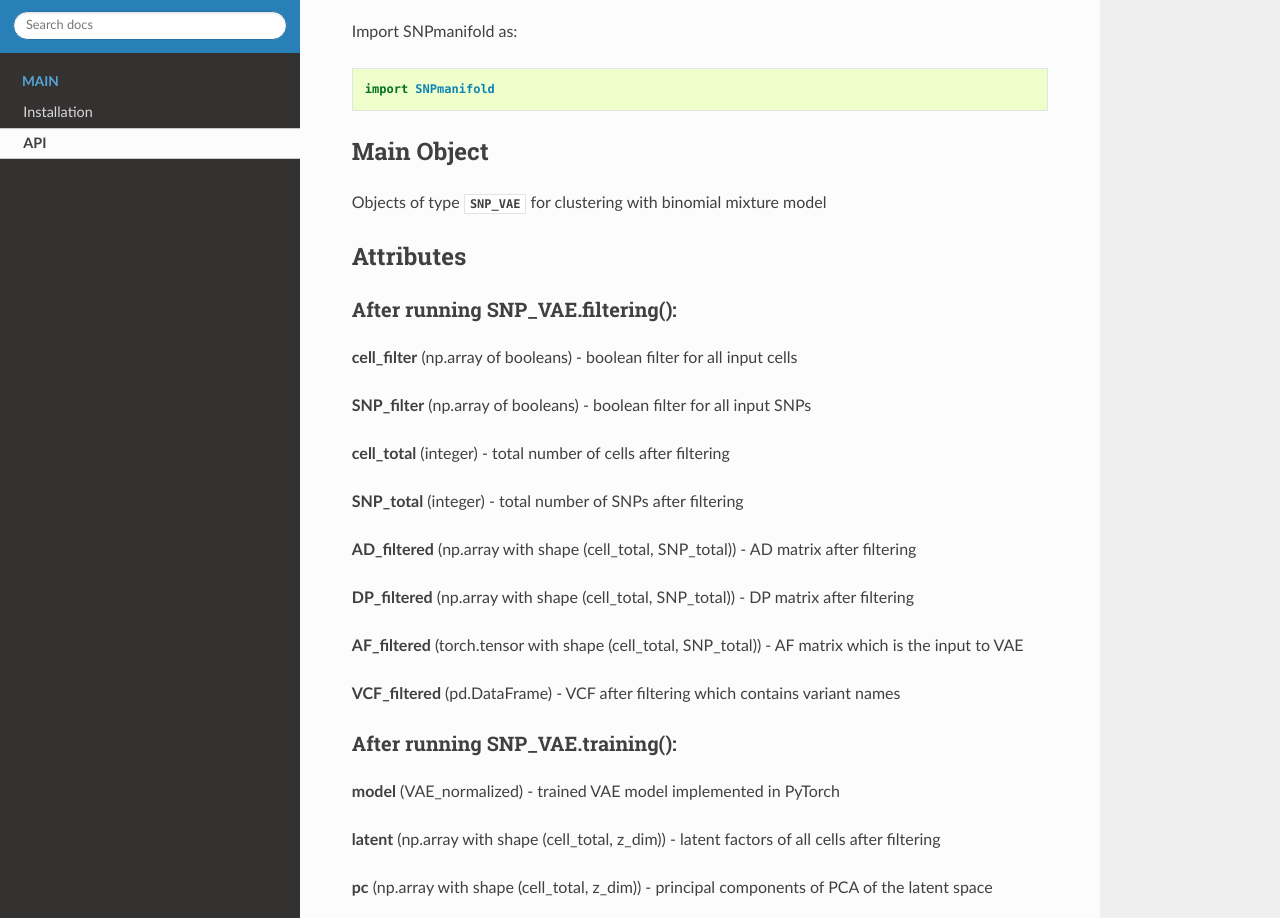
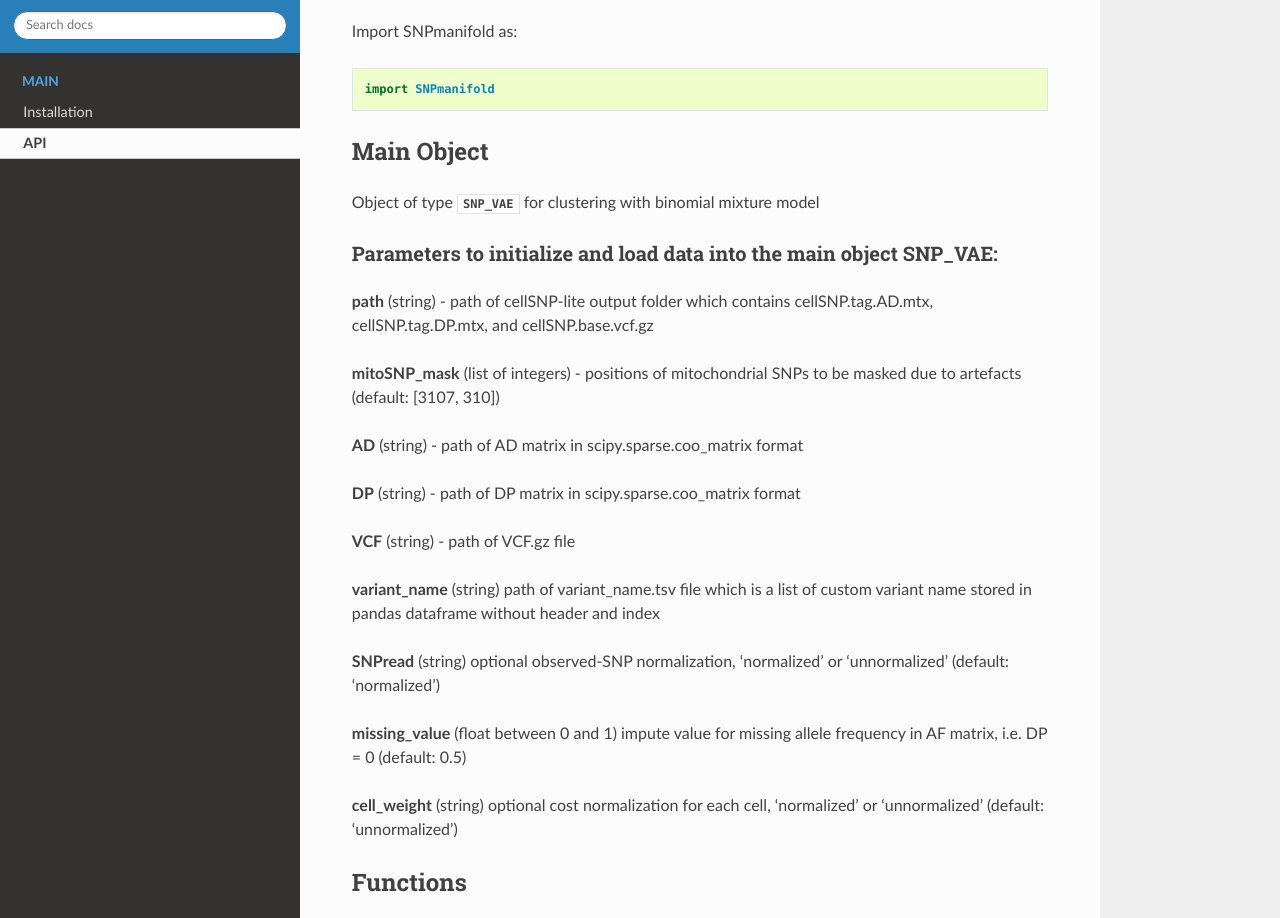
Before and after one commit to StatBiomed/SNPmanifold, a Sphinx documentation site: the page built from docs/API.rst, in a window 1280 px wide and 1400 px high, scrolled down 199 px, cut to the strip 65-983 px from the top of the window. Built offline with Sphinx 7.4.7 and the Read the Docs theme 2.0.0, drawn with Linux system fonts in a browser that asks for light colours; pages that are not in the unit, such as notebooks, are missing from menus.

Commit message:
Update API.rst

```diff
--- a/docs/API.rst
+++ b/docs/API.rst
@@ -11,8 +11,35 @@ Import SNPmanifold as::
 Main Object
 -----------
 
-Objects of type :class:`~SNPmanifold.SNP_VAE` for clustering with binomial
+Object of type :class:`~SNPmanifold.SNP_VAE` for clustering with binomial
 mixture model
+
+Parameters to initialize and load data into the main object SNP_VAE:
+~~~~~~~~~~~~~~~~~~~~
+
+**path** (string) - path of cellSNP-lite output folder which contains cellSNP.tag.AD.mtx, cellSNP.tag.DP.mtx, and cellSNP.base.vcf.gz
+
+**mitoSNP_mask** (list of integers) - positions of mitochondrial SNPs to be masked due to artefacts (default: [3107, 310])
+
+**AD** (string) - path of AD matrix in scipy.sparse.coo_matrix format
+
+**DP** (string) - path of DP matrix in scipy.sparse.coo_matrix format
+
+**VCF** (string) - path of VCF.gz file
+
+**variant_name** (string) path of variant_name.tsv file which is a list of custom variant name stored in pandas dataframe without header and index
+
+**SNPread** (string) optional observed-SNP normalization, 'normalized' or 'unnormalized' (default: 'normalized')
+
+**missing_value** (float between 0 and 1) impute value for missing allele frequency in AF matrix, i.e. DP = 0 (default: 0.5)
+
+**cell_weight** (string) optional cost normalization for each cell, 'normalized' or 'unnormalized' (default: 'unnormalized')
+
+Functions
+-----------
+
+.. autoclass:: SNPmanifold.SNP_VAE
+   :members:
 
 Attributes
 -----------
```
Also changed, not shown: other parts of docs/API.rst (+0 -6 lines).
